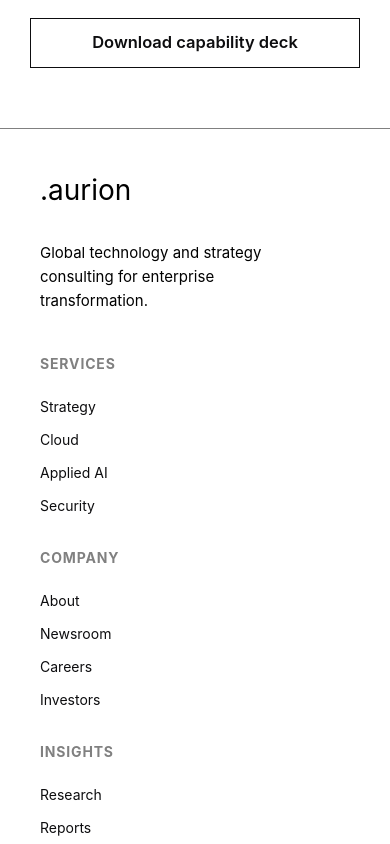
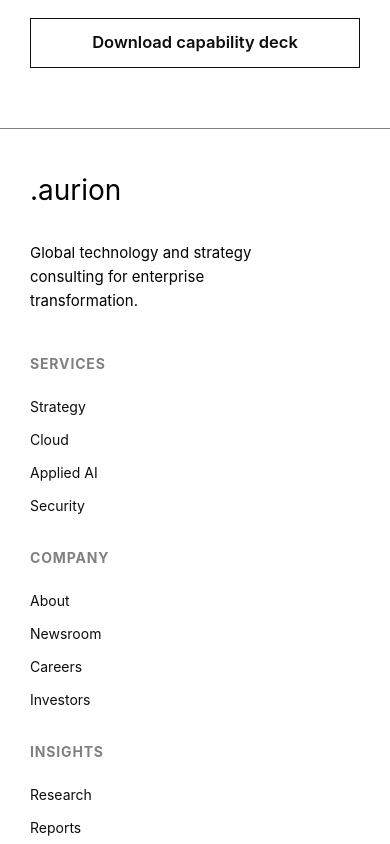
Before and after one commit to akashandy07/COMPANY-LANDINGPAGE, a React (Vite) app: page / in a window 390 px wide. Shown: the part 5960-6804 px from the top of the page. Built offline with nearby package versions, Linux system fonts and the light colour scheme.

Commit message:
Increase max-width of footer on small screens

```diff
--- a/src/fotter/FotterPage.css
+++ b/src/fotter/FotterPage.css
@@ -145,7 +145,7 @@
 /* Small mobile */
 @media (max-width: 480px) {
     .max-width-fotter {
-        max-width: 350px;
+        max-width: 370px;
         margin: 0px auto;
 
     }
```
